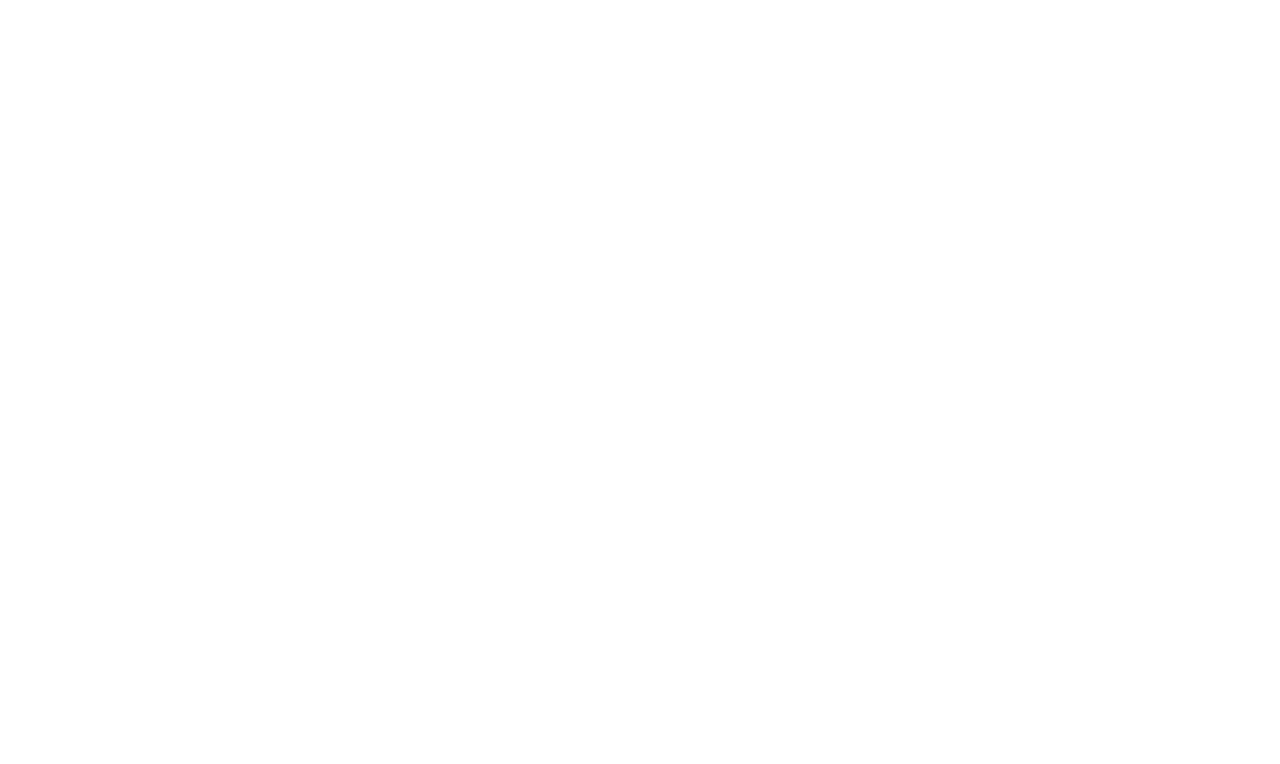
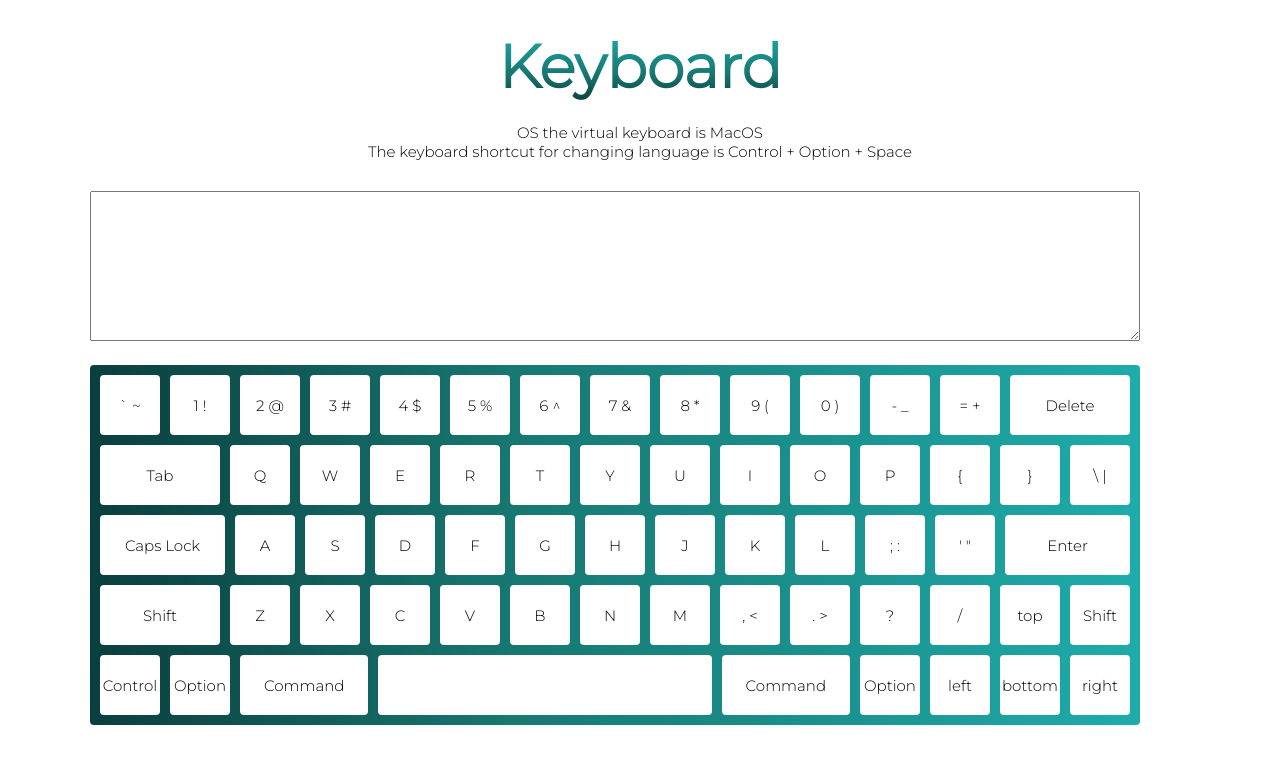
Before and after one commit to tayahanchar/virtual-keyboard, a website: page index.html in a window 1280 px wide. Drawn offline with Linux system fonts and the light colour scheme.

Commit message:
feat: add structure of project and design

```diff
--- a/index.html
+++ b/index.html
@@ -5,11 +5,101 @@
   <meta http-equiv="X-UA-Compatible" content="IE=edge">
   <meta name="viewport" content="width=device-width, initial-scale=1.0">
   <link rel="shortcut icon" href="./assets/keyboard.png">
+  <link rel="preconnect" href="https://fonts.googleapis.com">
+  <link rel="preconnect" href="https://fonts.gstatic.com" crossorigin>
+  <link href="https://fonts.googleapis.com/css2?family=Montserrat:wght@300&display=swap" rel="stylesheet">
   <link rel="stylesheet" href="style.css">
   <title>Virtual keyboard</title>
 </head>
 <body>
+  <div class="container">
+    <h1 class="title">Keyboard</h1>
+    <div class="descr">
+      <p>OS the virtual keyboard is MacOS</p>
+      <p>The keyboard shortcut for changing language is Control + Option + Space</p>
+    </div>
 
+    <div class="textarea">
+      <textarea name="keyboard"></textarea>
+    </div>
+
+    <div class="keyboard">
+      <div class="row">
+        <div class="key">` ~</div>
+        <div class="key">1 !</div>
+        <div class="key">2 @</div>
+        <div class="key">3 #</div>
+        <div class="key">4 $</div>
+        <div class="key">5 %</div>
+        <div class="key">6 ^</div>
+        <div class="key">7 &</div>
+        <div class="key">8 *</div>
+        <div class="key">9 (</div>
+        <div class="key">0 )</div>
+        <div class="key">- _</div>
+        <div class="key">= +</div>
+        <div class="key grow">Delete</div>
+      </div>
+      <div class="row">
+        <div class="key grow">Tab</div>
+        <div class="key">Q</div>
+        <div class="key">W</div>
+        <div class="key">E</div>
+        <div class="key">R</div>
+        <div class="key">T</div>
+        <div class="key">Y</div>
+        <div class="key">U</div>
+        <div class="key">I</div>
+        <div class="key">O</div>
+        <div class="key">P</div>
+        <div class="key">{</div>
+        <div class="key">}</div>
+        <div class="key">\ |</div>
+      </div>
+      <div class="row">
+        <div class="key grow">Caps Lock</div>
+        <div class="key">A</div>
+        <div class="key">S</div>
+        <div class="key">D</div>
+        <div class="key">F</div>
+        <div class="key">G</div>
+        <div class="key">H</div>
+        <div class="key">J</div>
+        <div class="key">K</div>
+        <div class="key">L</div>
+        <div class="key">; :</div>
+        <div class="key">' "</div>
+        <div class="key grow">Enter</div>
+      </div>
+      <div class="row">
+        <div class="key grow">Shift</div>
+        <div class="key">Z</div>
+        <div class="key">X</div>
+        <div class="key">C</div>
+        <div class="key">V</div>
+        <div class="key">B</div>
+        <div class="key">N</div>
+        <div class="key">M</div>
+        <div class="key">, <</div>
+        <div class="key">. ></div>
+        <div class="key">?</div>
+        <div class="key">/</div>
+        <div class="key">top</div>
+        <div class="key">Shift</div>
+      </div>
+      <div class="row">
+        <div class="key">Control</div>
+        <div class="key">Option</div>
+        <div class="key grow">Command</div>
+        <div class="key growx"></div>
+        <div class="key grow">Command</div>
+        <div class="key">Option</div>
+        <div class="key">left</div>
+        <div class="key">bottom</div>
+        <div class="key">right</div>
+      </div>
+    </div>
+  </div>
   <script src="script.js"></script>
 </body>
 </html>
--- a/style.css
+++ b/style.css
@@ -0,0 +1,73 @@
+* {
+  margin: 0;
+  padding: 0;
+  box-sizing: border-box;
+  font-family: 'Montserrat', sans-serif;
+  font-size: 15px;
+}
+
+.container {
+  margin: 30px auto;
+  width: 1100px;
+}
+
+.title {
+  margin-bottom: 20px;
+  font-size: 60px;
+  text-align: center;
+  background: -webkit-linear-gradient(90deg, rgba(10,62,62,1) 0%, rgba(23,119,113,1) 40%, rgba(30,172,171,1) 100%);
+  -webkit-background-clip: text;
+  -webkit-text-fill-color: transparent;
+}
+
+.descr {
+  margin-bottom: 30px;
+  text-align: center;
+}
+
+.keyboard {
+  width: 1050px;
+  margin-top: 20px;
+  padding: 5px;
+  border-radius: 4px;
+  background: rgb(10,62,62);
+  background: linear-gradient(90deg, rgba(10,62,62,1) 0%, rgba(23,119,113,1) 40%, rgba(30,172,171,1) 100%);
+}
+
+.row {
+  display: flex;
+  width: 1040px;
+  gap: 10px;
+  padding: 5px;
+}
+
+.key {
+  display: flex;
+  justify-content: center;
+  align-items: center;
+  width: 60px;
+  height: 60px;
+  border-radius: 4px;
+  background-color: white;
+  cursor: pointer;
+}
+
+.key:active {
+  background-color: rgb(32, 107, 109);
+  color: white;
+}
+
+.grow {
+  flex-grow: 2;
+}
+
+.growx {
+  flex-grow: 8;
+}
+
+textarea {
+  width: 1050px;
+  height: 150px;
+  padding: 20px;
+  font-size: 16px;
+}
```
